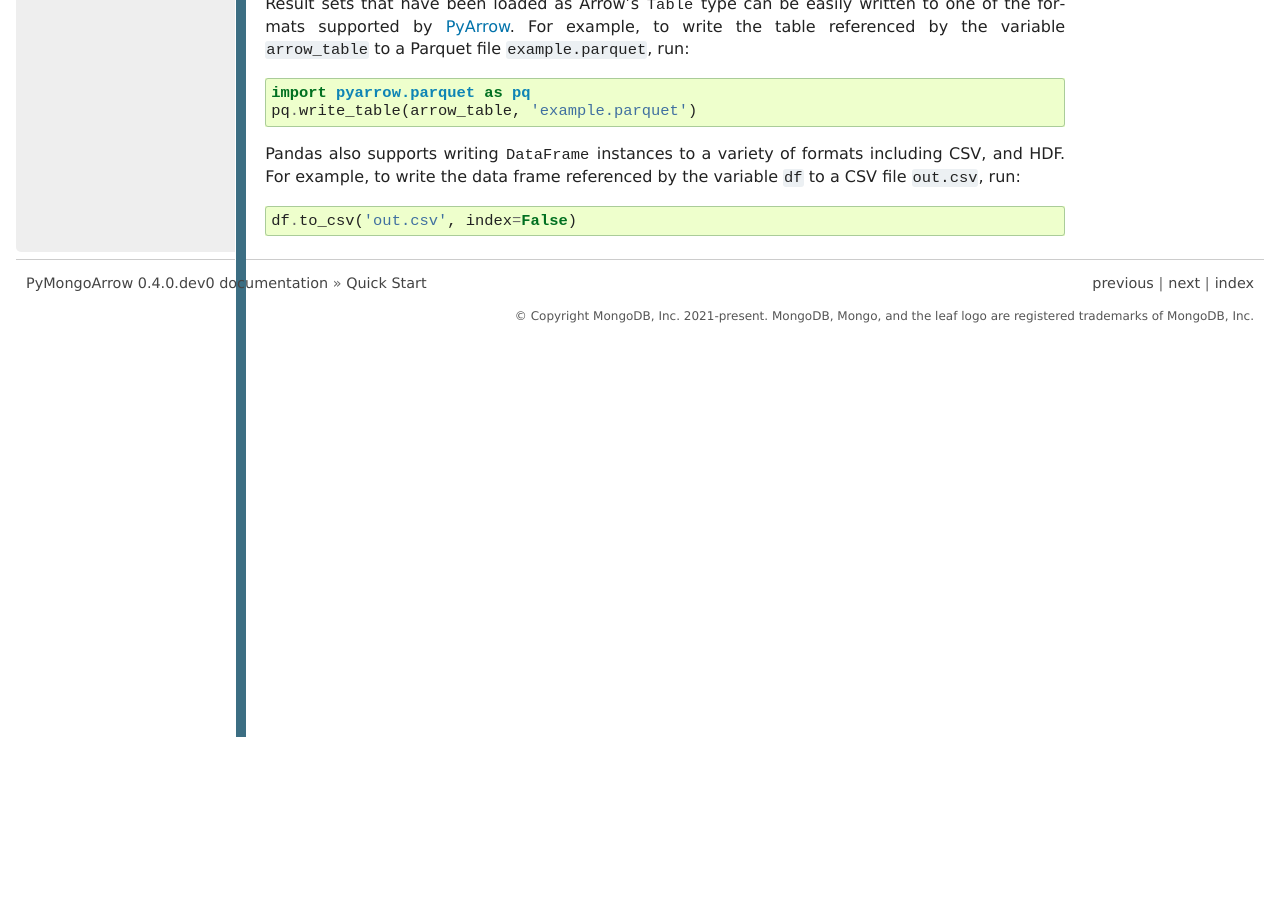
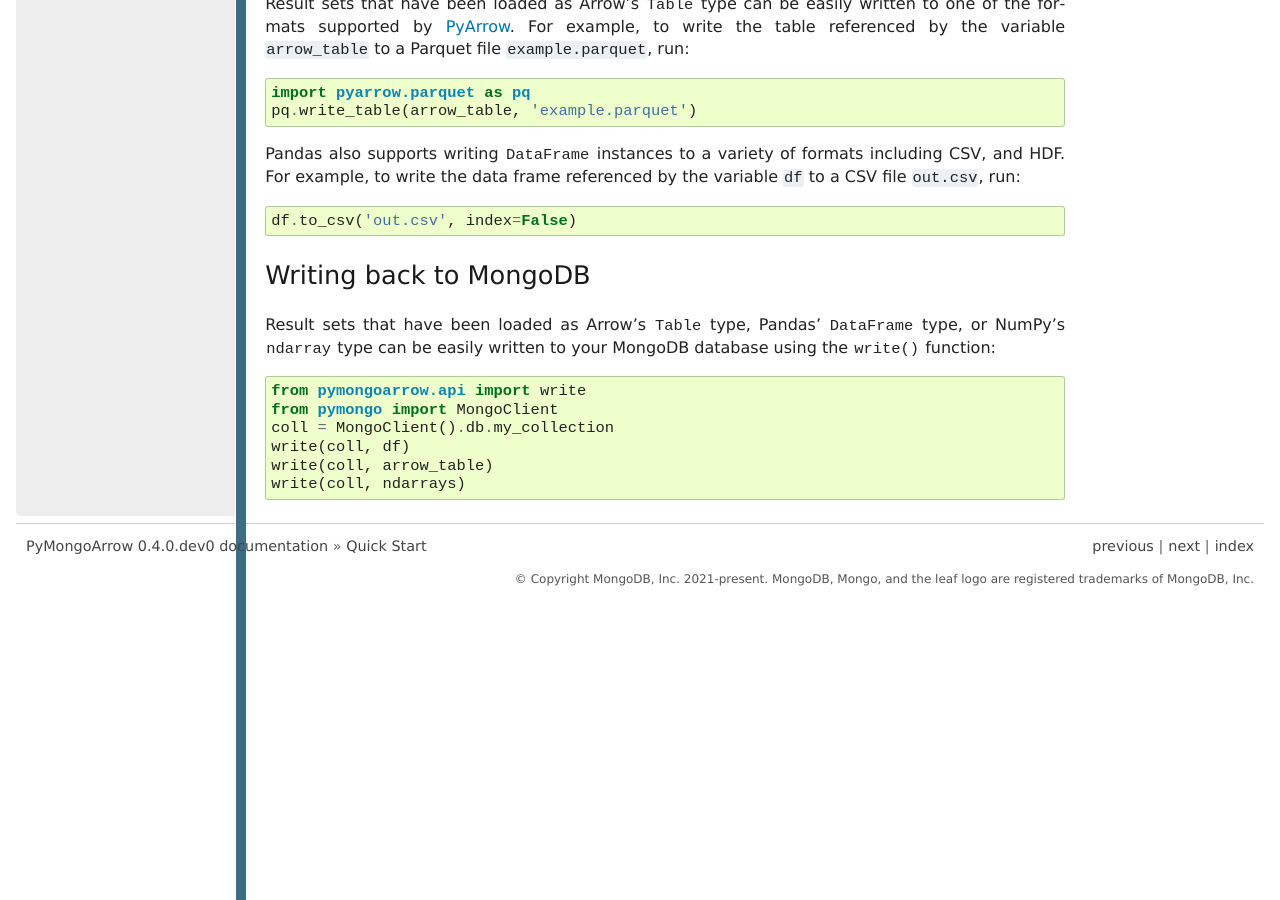
Before and after one commit to mongodb-labs/mongo-arrow, a Sphinx documentation site: the page built from bindings/python/docs/source/quickstart.rst, in a window 1280 px wide and 900 px high, scrolled down 2143 px. Built offline with Sphinx 7.4.7, drawn with Linux system fonts in a browser that asks for light colours; before the commit the page ends 2880 px from its top, so only the background shows below that; some of the changed text lies outside the part shown.

Commit message:
ARROW-92 Create documentation for writing tabular data (#78)

```diff
--- a/bindings/python/docs/environment.yml
+++ b/bindings/python/docs/environment.yml
@@ -6,3 +6,5 @@ dependencies:
 - sphinx
 - libbson
 - pkg-config
+- pandas
+- numpy
--- a/bindings/python/docs/source/developer/installation.rst
+++ b/bindings/python/docs/source/developer/installation.rst
@@ -37,8 +37,9 @@ PyMongoArrow uses `libbson <http://mongoc.org/libbson/current/index.html>`_.
 Detailed instructions for building/installing ``libbson`` can be found
 `here <http://mongoc.org/libmongoc/1.21.0/installing.html#installing-the-mongodb-c-driver-libmongoc-and-bson-library-libbson>`_.
 
+
 You can either use a system-provided version of ``libbson`` that is properly
-configured for use with ``pkg-config``, or use the provided ``build-libbson.sh` ` script to build it::
+configured for use with ``pkg-config``, or use the provided ``build-libbson.sh`` script to build it::
 
   $ LIBBSON_INSTALL_DIR=$(pwd)/libbson ./build-libbson.sh
 
--- a/bindings/python/docs/source/quickstart.rst
+++ b/bindings/python/docs/source/quickstart.rst
@@ -117,3 +117,17 @@ of formats including CSV, and HDF. For example, to write the data frame
 referenced by the variable ``df`` to a CSV file ``out.csv``, run::
 
   df.to_csv('out.csv', index=False)
+
+
+Writing back to MongoDB
+-----------------------
+Result sets that have been loaded as Arrow's :class:`~pyarrow.Table` type, Pandas'
+:class:`~pandas.DataFrame` type, or NumPy's :class:`~numpy.ndarray` type can
+be easily written to your MongoDB database using the :meth:`~pymongoarrow.api.write` function::
+
+  from pymongoarrow.api import write
+  from pymongo import MongoClient
+  coll = MongoClient().db.my_collection
+  write(coll, df)
+  write(coll, arrow_table)
+  write(coll, ndarrays)
```
